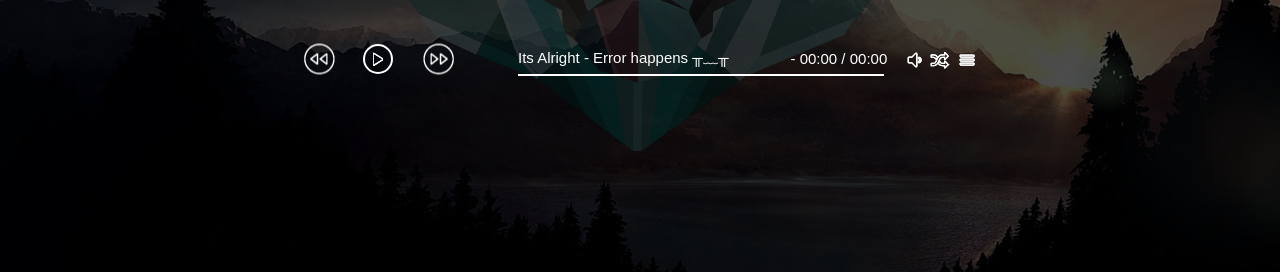
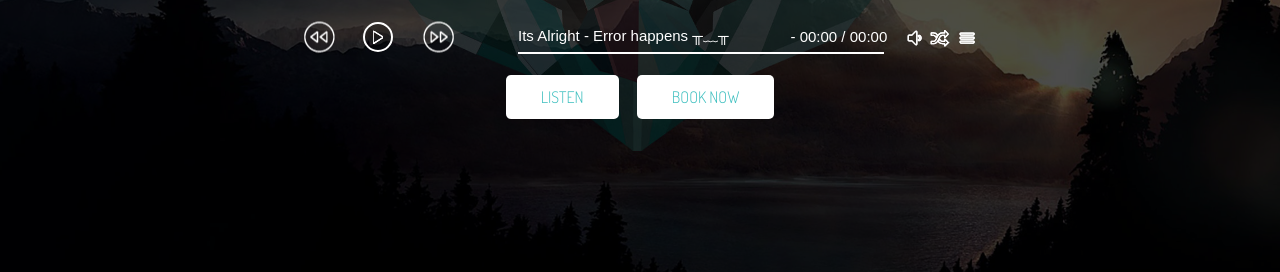
Before and after one commit to A5LAN/officialdjaslan, a plain HTML site: page index.html in a window 1280 px wide. Shown: the part 481-753 px from the top of the page. Drawn offline with Linux system fonts and the light colour scheme.

Commit message:
added buttons

```diff
--- a/css/style.css
+++ b/css/style.css
@@ -146,11 +146,11 @@ h1,h2,h3,h4,h5,a,.premix-news-img p,
 	height: calc(100% + 123px);
 }
 .premix-btn{
-	color: #fff;
+	color: #3dbfbf;
 }
 .premix-btn.light-red-btn{
 	display: inline-block;
-	background-color: #E54148;
+	background-color: #fff;
 	padding: 10px 35px;
 	border-radius: 5px;
 	font-size: 1.067em;
@@ -158,8 +158,8 @@ h1,h2,h3,h4,h5,a,.premix-news-img p,
 	transition: all .4s;
 }
 .premix-btn.light-red-btn:hover{
-	color: #E54148;
-	background-color: #fff;
+	color: #fff;
+	background-color: #3dbfbf;
 }
 .premix-latest-news-section.section-padding,
 .premix-our-artist-section.section-padding{
--- a/index.html
+++ b/index.html
@@ -165,7 +165,7 @@
 									<button class="premix_player_next"><img src="img/premix-music-planer-next-btn.png" alt="" /></button>
 									<div id="premix-player-index" class="aplayer"></div>
 								</div>
-
+								<a href="#" class="premix-btn light-red-btn">Listen</a>&nbsp; &nbsp; &nbsp;<a href="#" class="premix-btn light-red-btn">Book Now</a>
 							</div>
 						</div>
 					</div><!-- .premix-welcome-element End -->
```
